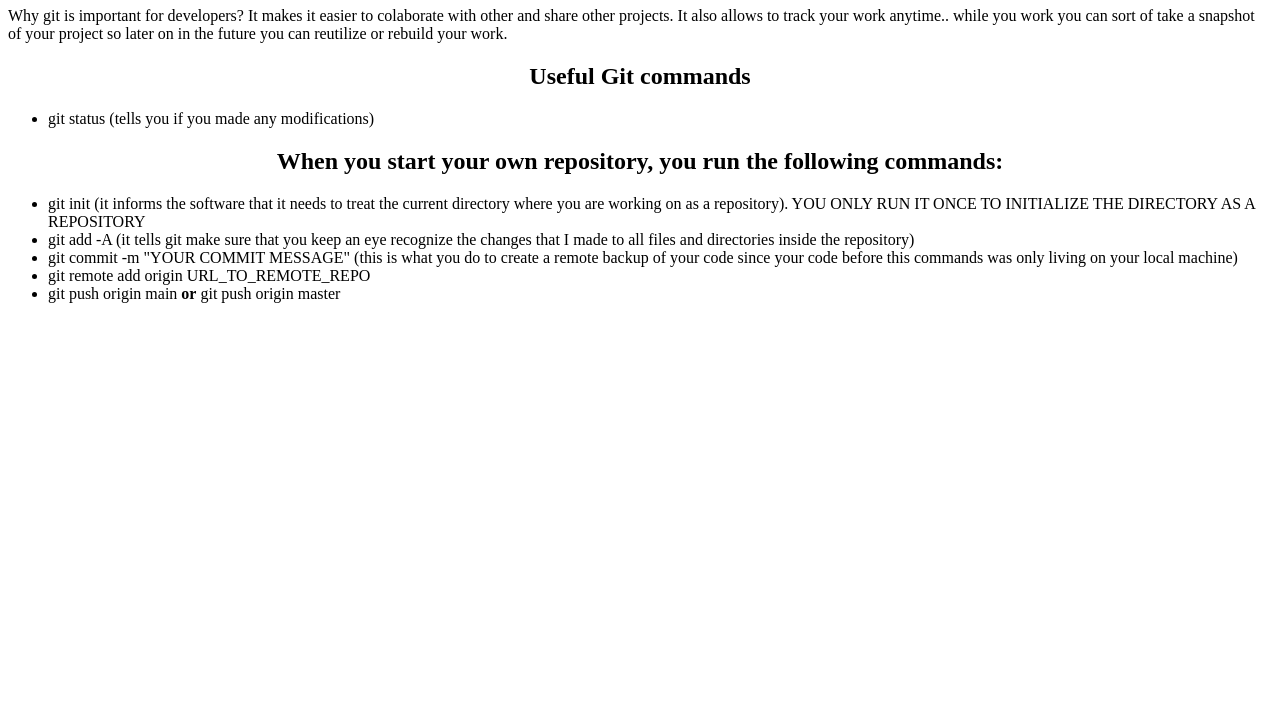
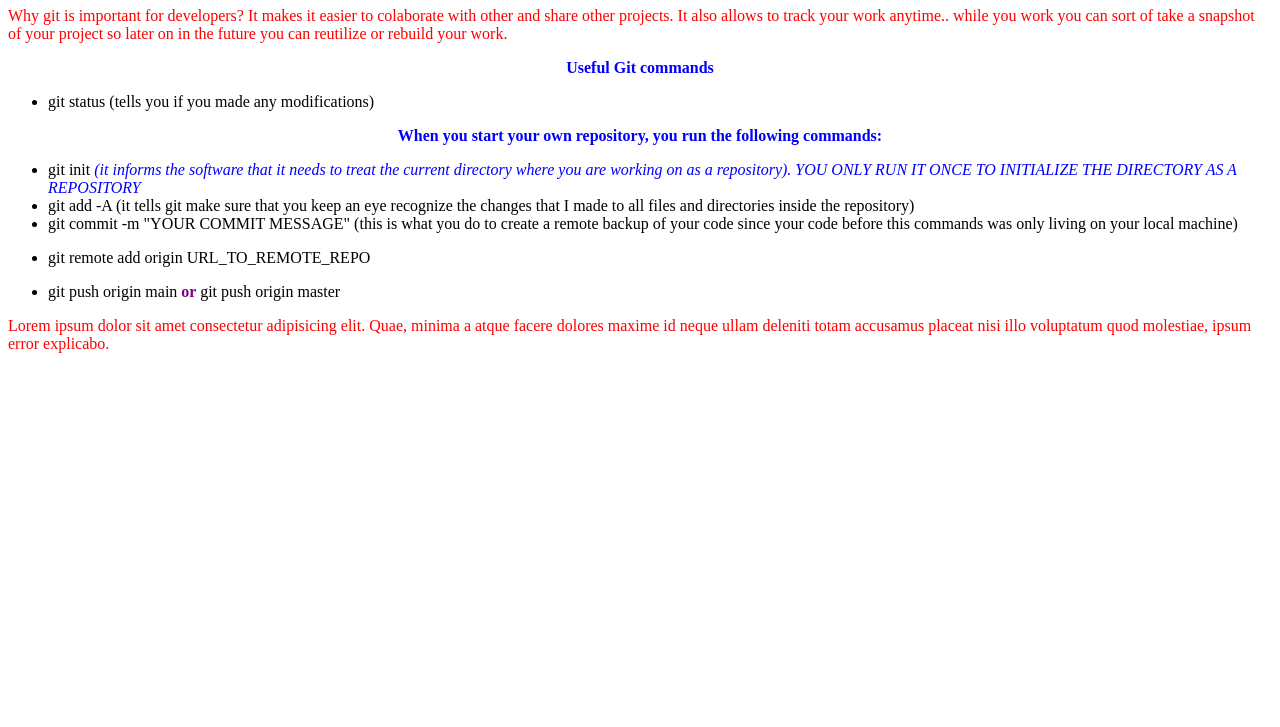
Before and after one commit to lscolamiero/Git-tutorial, a plain HTML site: page index.html in a window 1280 px wide. Shown: the part 73-800 px from the top of the page. Drawn offline with Linux system fonts and the light colour scheme.

Commit message:
practice in class modifications

```diff
--- a/index.html
+++ b/index.html
@@ -14,15 +14,14 @@
         <ul>
             <li>git status (tells you if you made any modifications)</li>
         </ul>
-    <h2>When you start your own repository, you run the following commands:</h2>
+    <h2>When you start your own <strong>repository</strong>, you run the following commands:</h2>
     <ul>
-        <li>git init   (it informs the software that it needs to treat the current directory where you are working on as a repository). YOU ONLY RUN IT ONCE TO INITIALIZE THE DIRECTORY AS A REPOSITORY</li>
+        <li>git init   <span><i>(it informs the software that it needs to treat the current directory where you are working on as a repository). YOU ONLY RUN IT ONCE TO INITIALIZE THE DIRECTORY AS A REPOSITORY</i><span></li>
         <li>git add -A (it tells git make sure that you keep an eye recognize the changes that I made to all files and directories inside the repository)</li>
         <li>git commit -m "YOUR COMMIT MESSAGE"    (this is what you do to create a remote backup of your code since your code before this commands was only living on your local machine)</li>
-        <li>git remote add origin URL_TO_REMOTE_REPO</li>
-        <li>git push origin main<strong> or</strong> git push origin master</li>
-
-
+        <li><p class="li-p">git remote add origin URL_TO_REMOTE_REPO</p></li>
+        <li>git push origin main<strong> or </strong> git push origin master</li>
     </ul>
+    <p>Lorem ipsum dolor sit amet consectetur adipisicing elit. Quae, minima a atque facere dolores maxime id neque ullam deleniti totam accusamus placeat nisi illo voluptatum quod molestiae, ipsum error explicabo.</p>
 </body>
 </html>
--- a/style.css
+++ b/style.css
@@ -1,7 +1,26 @@
 h1 {
     text-align: center;
+    color: red;
 }
 
-h2 {
+h2, span {
     text-align: center;
+    color: blue;
+    font-size: 1em;
 }
+
+li strong  {
+    color: purple;
+}
+
+body > p {
+    color: red;
+    font-size: 1em;
+}
+
+/* 0, 0, 1, 0  */
+.li-p:hover {
+    color: green;
+}
+
+/* Specifity is calculated on this basis: inline, id, class, element/tag */
```
